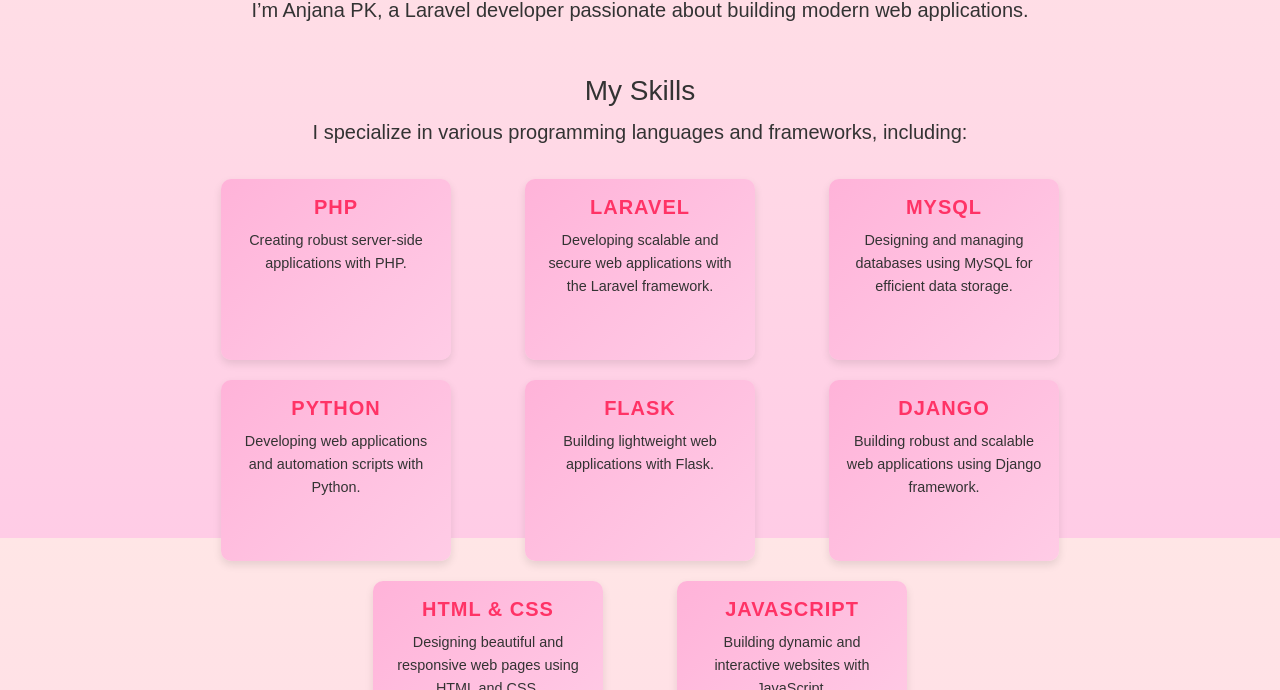
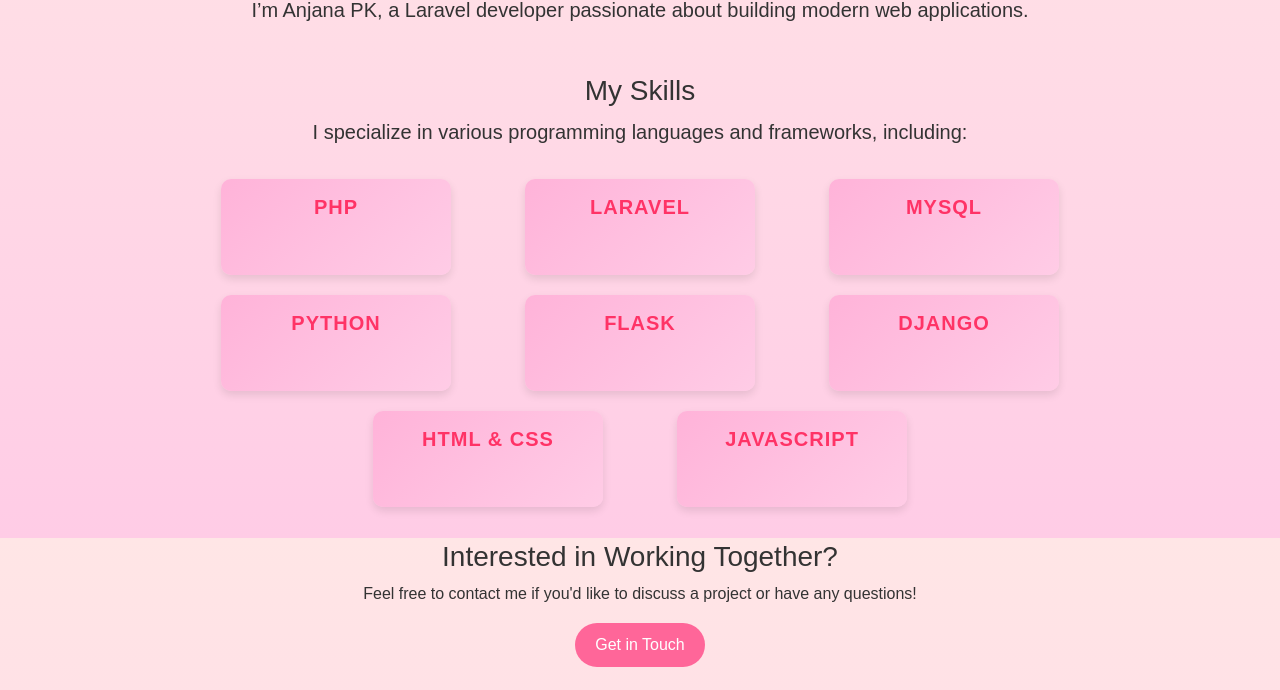
Before and after one commit to AnjanaPK95/Portfolio, a plain HTML site: page index.html in a window 1280 px wide. Shown: the part 262-952 px from the top of the page. Drawn offline with nearby package versions, Linux system fonts and the light colour scheme.

Commit message:
change in skill

```diff
--- a/index.html
+++ b/index.html
@@ -49,49 +49,49 @@
                     <div class="col-md-3">
                         <div class="card p-3">
                             <h5>PHP</h5>
-                            <p>Creating robust server-side applications with PHP.</p>
+
                         </div>
                     </div>
                     <div class="col-md-3">
                         <div class="card p-3">
                             <h5>Laravel</h5>
-                            <p>Developing scalable and secure web applications with the Laravel framework.</p>
+
                         </div>
                     </div>
                     <div class="col-md-3">
                         <div class="card p-3">
                             <h5>MySQL</h5>
-                            <p>Designing and managing databases using MySQL for efficient data storage.</p>
+
                         </div>
                     </div>
                     <div class="col-md-3">
                         <div class="card p-3">
                             <h5>Python</h5>
-                            <p>Developing web applications and automation scripts with Python.</p>
+
                         </div>
                     </div>
                     <div class="col-md-3">
                         <div class="card p-3">
                             <h5>Flask</h5>
-                            <p>Building lightweight web applications with Flask.</p>
+
                         </div>
                     </div>
                     <div class="col-md-3">
                         <div class="card p-3">
                             <h5>Django</h5>
-                            <p>Building robust and scalable web applications using Django framework.</p>
+
                         </div>
                     </div>
                     <div class="col-md-3">
                         <div class="card p-3">
                             <h5>HTML & CSS</h5>
-                            <p>Designing beautiful and responsive web pages using HTML and CSS.</p>
+
                         </div>
                     </div>
                     <div class="col-md-3">
                         <div class="card p-3">
                             <h5>JavaScript</h5>
-                            <p>Building dynamic and interactive websites with JavaScript.</p>
+
                         </div>
                     </div>
                 </div>
```
